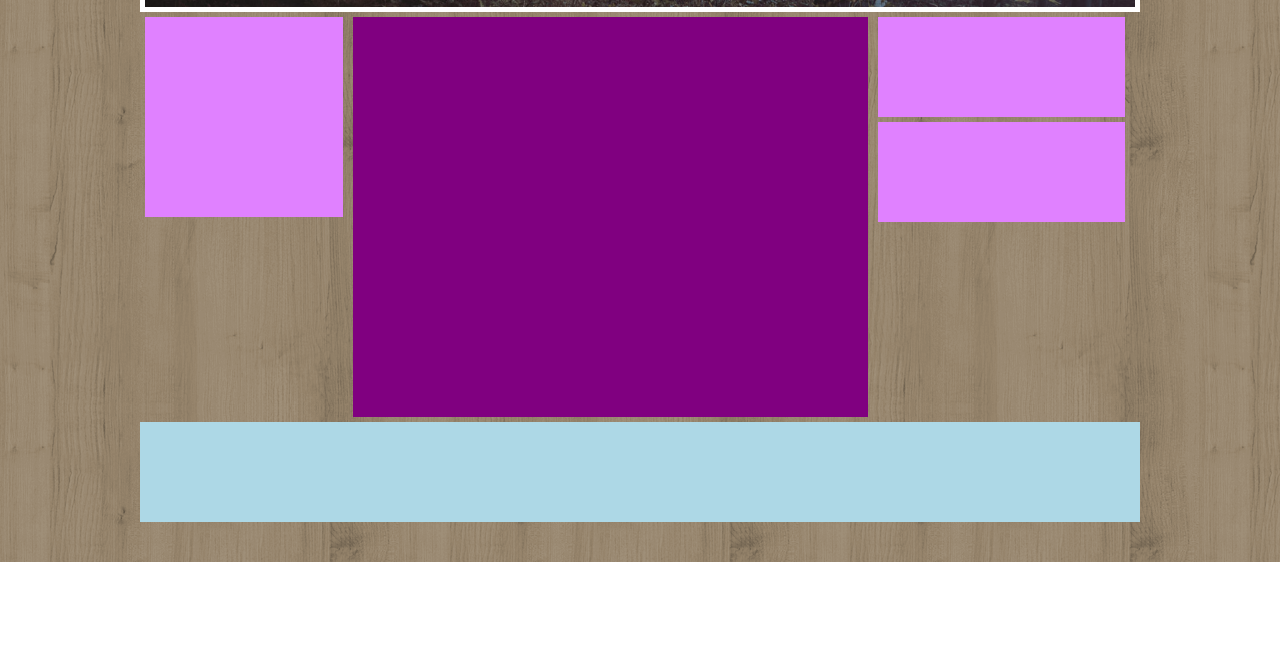
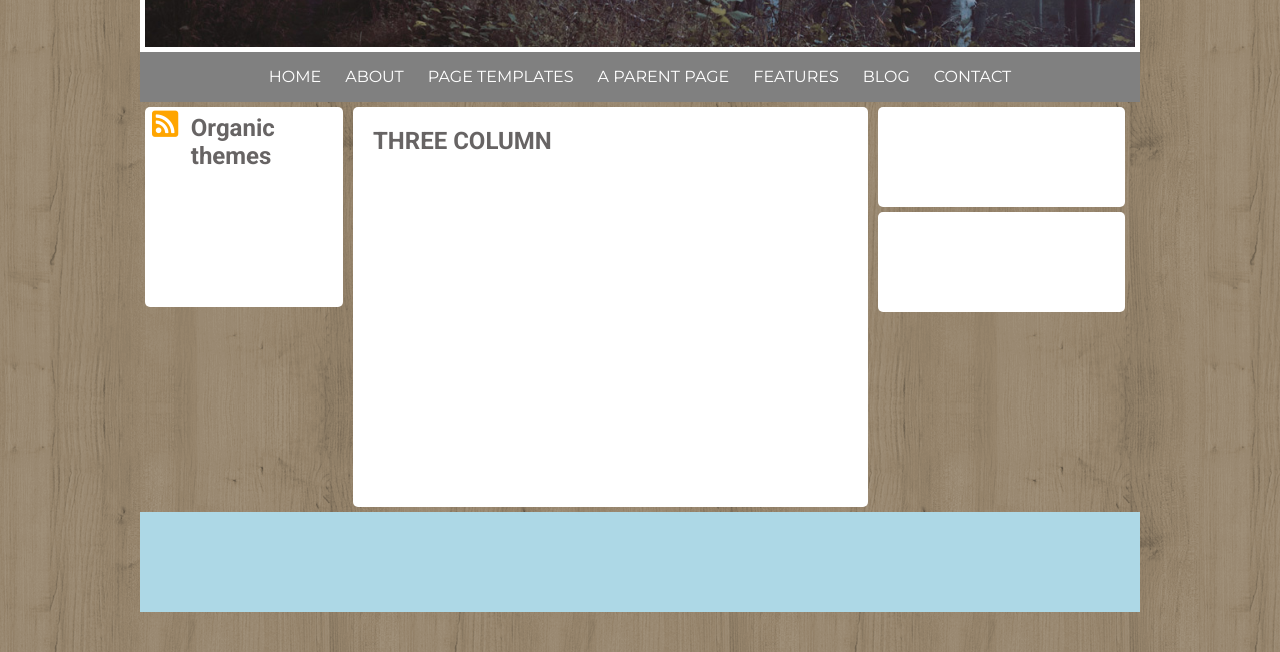
Before and after one commit to Giuliaguerrazzi/htmlcss-wp, a plain HTML site: page index.html in a window 1280 px wide. Shown: the part 392-1044 px from the top of the page. Before the commit the page ends 954 px from the top, so only its background shows below. Drawn offline with Linux system fonts and the light colour scheme.

Commit message:
add boxleft boxcenter

```diff
--- a/index.html
+++ b/index.html
@@ -1,13 +1,14 @@
 <!DOCTYPE html>
 <html lang="en" dir="ltr">
   <head>
+    <link rel="stylesheet" href="https://cdnjs.cloudflare.com/ajax/libs/font-awesome/5.14.0/css/all.min.css">
     <link href="https://fonts.googleapis.com/css2?family=Montserrat:wght@400;700&family=Roboto:wght@400;700&display=swap" rel="stylesheet">
     <link rel="stylesheet" href="./style.css">
     <meta charset="utf-8">
     <title>wordpress</title>
   </head>
   <body>
-    <div id='container' class="">
+    <div id='container'>
 
     <!-- intestazione -->
      <header>
@@ -18,14 +19,48 @@
       </div>
 
       <!-- Pulsanti -->
+      <nav class="pulsanti">
+        <ul class='menu'>
+          <li>
+            <a href="#">Home</a>
+          </li>
+          <li>
+            <a href="#">About</a>
+          </li>
+          <li>
+            <a href="#">Page templates</a>
+          </li>
+          <li>
+            <a href="#">A parent page</a>
+          </li>
+          <li>
+            <a href="#">Features</a>
+          </li>
+          <li>
+            <a href="#">Blog</a>
+          </li>
+          <li>
+            <a href="#">Contact</a>
+          </li>
+        </ul>
+      </nav>
       </header>
 
      <!-- parte centrale -->
      <main>
       <aside class="boxleft">
+        <div class="org">
+          <div class="org-icon">
+            <i class="fas fa-rss-square"></i>
+            </div>
+          <div class="org-text">
+            <h2>Organic themes</h2>
+          </div>
+        </div>
       </aside>
 
       <section class='boxcenter'>
+        <h2>THREE COLUMN</h2>
       </section>
 
       <section class='boxright'>
--- a/style.css
+++ b/style.css
@@ -14,6 +14,14 @@ body {
   width: 1000px;
   max-width: 100%;
   margin: 20px auto;
+}
+a {
+  text-decoration: none;
+}
+
+h2 {
+  padding: 20px;
+  color: #676464;
 }
 
 .logo {
@@ -34,11 +42,31 @@ body {
   text-transform: uppercase;
 }
 
+.pulsanti {
+  background-color: grey;
+  text-align: center;
+}
+
+.pulsanti .menu li {
+  display: inline-block;
+  padding: 0 10px;
+}
+
+.pulsanti .menu li a {
+line-height: 50px;
+font-family: 'Montserrat', sans-serif;
+color: white;
+text-transform: uppercase;
+}
+
+.pulsanti .menu li:hover {
+  background-color: lightgrey;
+}
+
 main {
   height: 400px;
   margin-bottom: 10px;
   padding: 5px;
-
 }
 
 main::after {
@@ -54,16 +82,50 @@ float: left;
 }
 
 .boxleft {
+  border-radius: 5px;
   width: 20%;
   height: 200px;
-  background-color:#E081FF;
+  background-color: white;
   margin-right: 10px;
 }
 
+.org {
+  padding: 2px;
+}
+
+.org::after {
+  content: '';
+  display: table;
+  clear: both;
+}
+
+.org-icon {
+  float: left;
+  width: 20%;
+}
+
+.org-icon i {
+  margin-left: 5px;
+  color: orange;
+  font-size: 30px;
+}
+
+.org-text {
+  float: left;
+  width: 80%;
+  padding: 5px;
+}
+
+.org-text h2 {
+  padding: 0;
+  margin: 0 0 10px;
+}
+
 .boxcenter {
+  border-radius: 5px;
   width: 52%;
   height: 400px;
-  background-color: #800080;
+  background-color: white;
   margin-right: 10px;
 }
 
@@ -72,8 +134,9 @@ float: left;
 }
 
 .boxright-1, .boxright-2 {
+  border-radius: 5px;
   height: 100px;
-  background-color: #E081FF;
+  background-color: white;
   margin-bottom: 5px;
 }
 
```
